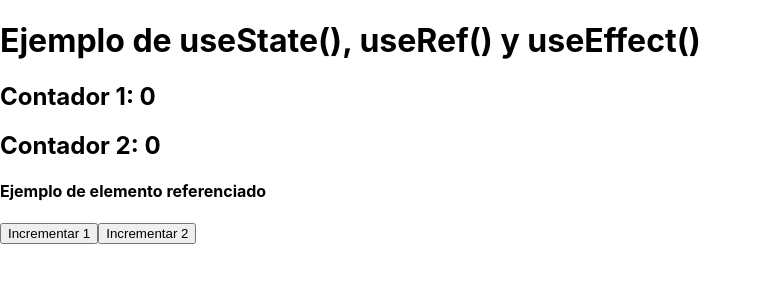
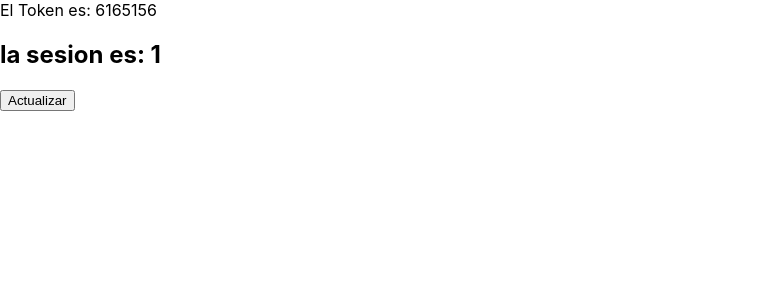
Before and after one commit to NachoBasilio/Apuntes-React, a React (Create React App) app in the folder OpenBootCamp/hola-mundo/: page / in a window 1280 px wide. Shown: the top 300 px of the page, without its empty margins (0-762 px from the left). Built offline with nearby package versions, Linux system fonts and the light colour scheme.

Commit message:
useState + useContext

```diff
--- a/OpenBootCamp/hola-mundo/src/App.js
+++ b/OpenBootCamp/hola-mundo/src/App.js
@@ -2,13 +2,13 @@
 import './App.css';
 // import TaskList from './components/container/task_list';
 
-import Ejemplo2 from './hooks/Ejemplo2';
+import Ejemplo3 from './hooks/Ejemplo3';
 // import Greeting from './components/pure/greeting';
 // import GreetingF from './components/pure/greetingF';
 
 function App() {
   return (
-    <Ejemplo2></Ejemplo2>
+    <Ejemplo3></Ejemplo3>
   );
 }
 
--- /dev/null
+++ b/OpenBootCamp/hola-mundo/src/hooks/Ejemplo3.jsx
@@ -0,0 +1,55 @@
+import React, {useState, useContext} from 'react';
+
+const miContexto = React.createContext(null)
+
+const Componente1 = () => {
+
+    const state = useContext(miContexto)
+
+    return (
+        <div>
+            El Token es: {state.token}
+            <Componente2></Componente2>
+        </div>
+
+    );
+}
+
+const Componente2 = () => {
+
+    const state = useContext(miContexto)
+
+    return (
+        <div>
+            <h2>
+                la sesion es: {state.sesion}
+            </h2>
+        </div>
+    );
+}
+
+const ComponenteConContexto = () => {
+
+    const estadoInicial = {
+        token: '6165156',
+        sesion: 1
+    }
+
+    const [dataSesion, setDataSesion] = useState(estadoInicial)
+
+    function actualizarSesion(){
+        setDataSesion({
+            token: '123123df',
+            sesion: dataSesion.sesion + 1
+        })
+    }
+
+    return (
+        <miContexto.Provider value={dataSesion}>
+            <Componente1></Componente1>
+            <button onClick={actualizarSesion}>Actualizar</button>
+        </miContexto.Provider>
+    );
+}
+
+export default ComponenteConContexto;
```
